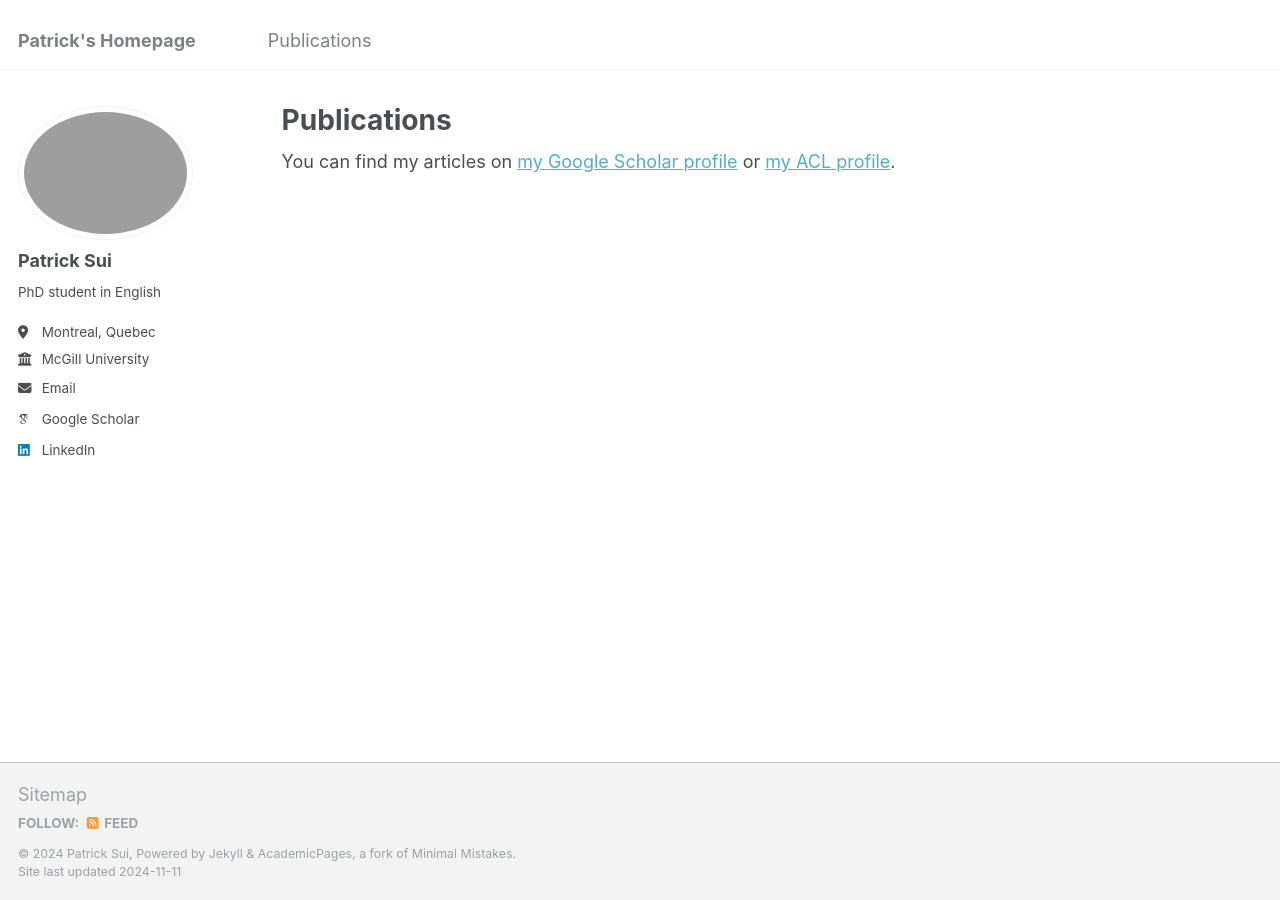
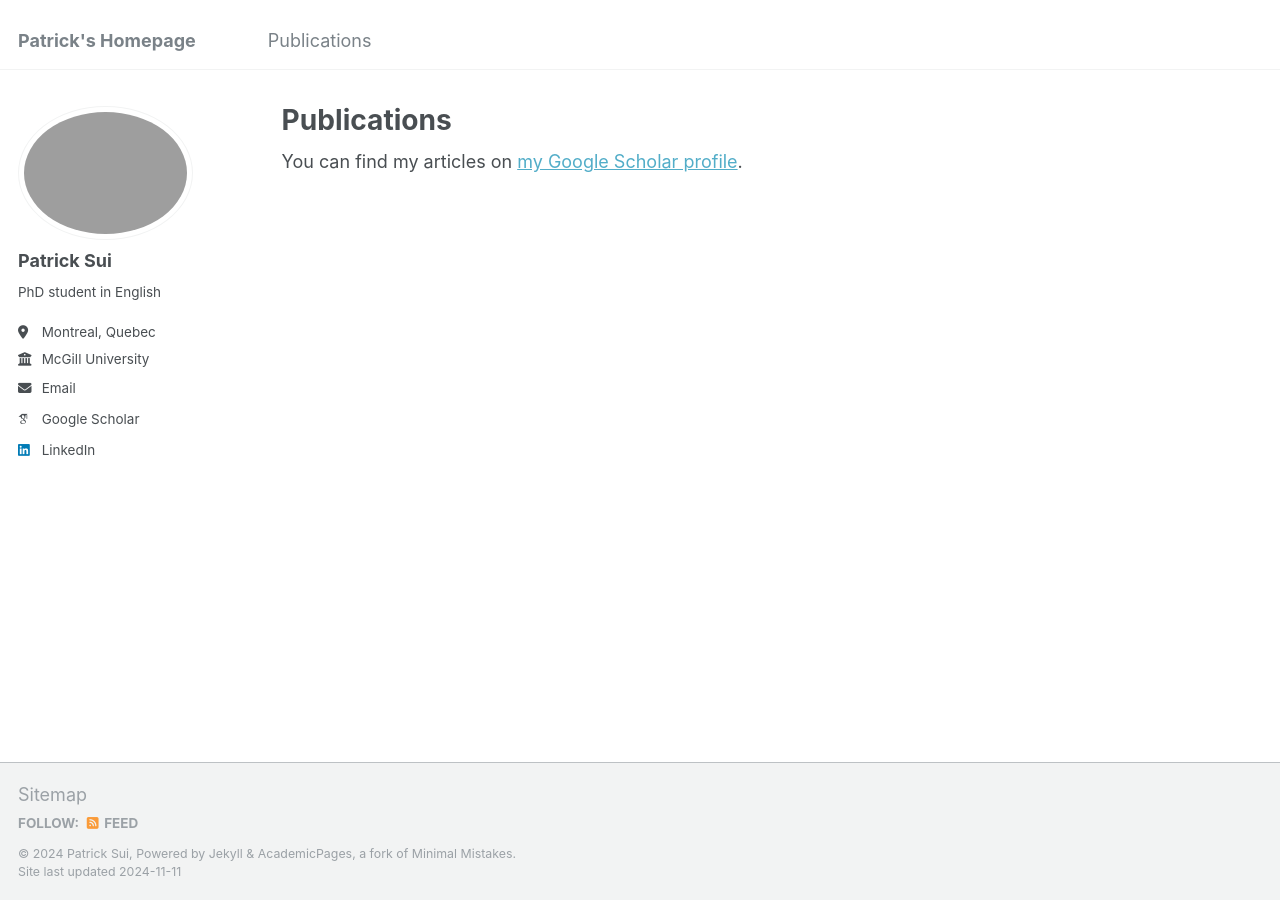
Before and after one commit to patrick-sui/patrick-sui, a Jekyll site: the page built from _pages/publications.html, in a window 1280 px wide. Built offline with Jekyll 4.4.1, drawn with Linux system fonts in a browser that asks for light colours; some web fonts are replaced.

Commit message:
Update publications.html

```diff
--- a/_pages/publications.html
+++ b/_pages/publications.html
@@ -6,7 +6,7 @@ author_profile: true
 ---
 
 {% if site.author.googlescholar %}
-  <div class="wordwrap">You can find my articles on <a href="{{site.author.googlescholar}}">my Google Scholar profile</a> or <a href="{https://aclanthology.org/people/p/peiqi-sui/}">my ACL profile</a>.</div>
+  <div class="wordwrap">You can find my articles on <a href="{{site.author.googlescholar}}">my Google Scholar profile</a>.</div>
 {% endif %}
 
 {% include base_path %}
```
